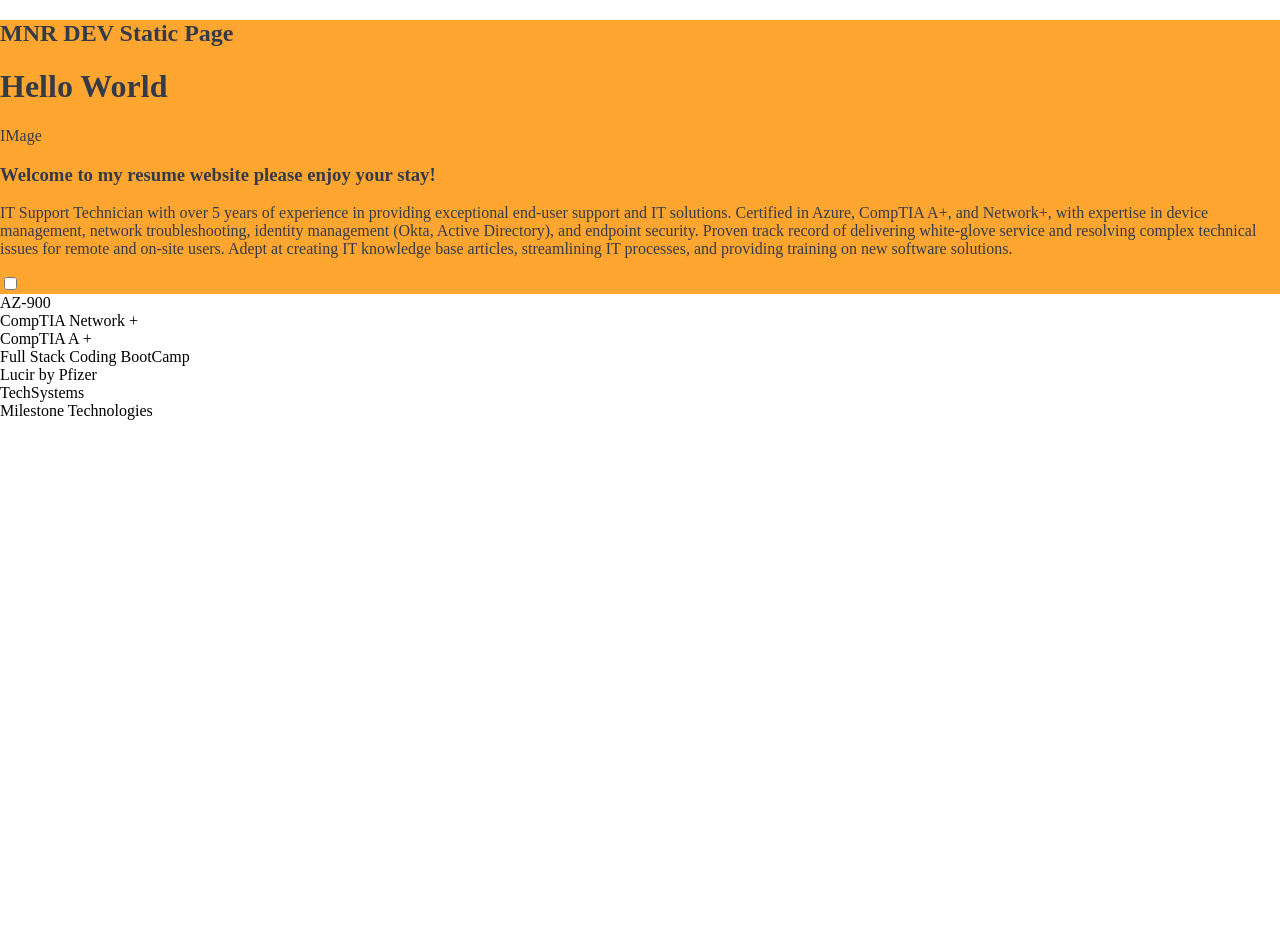
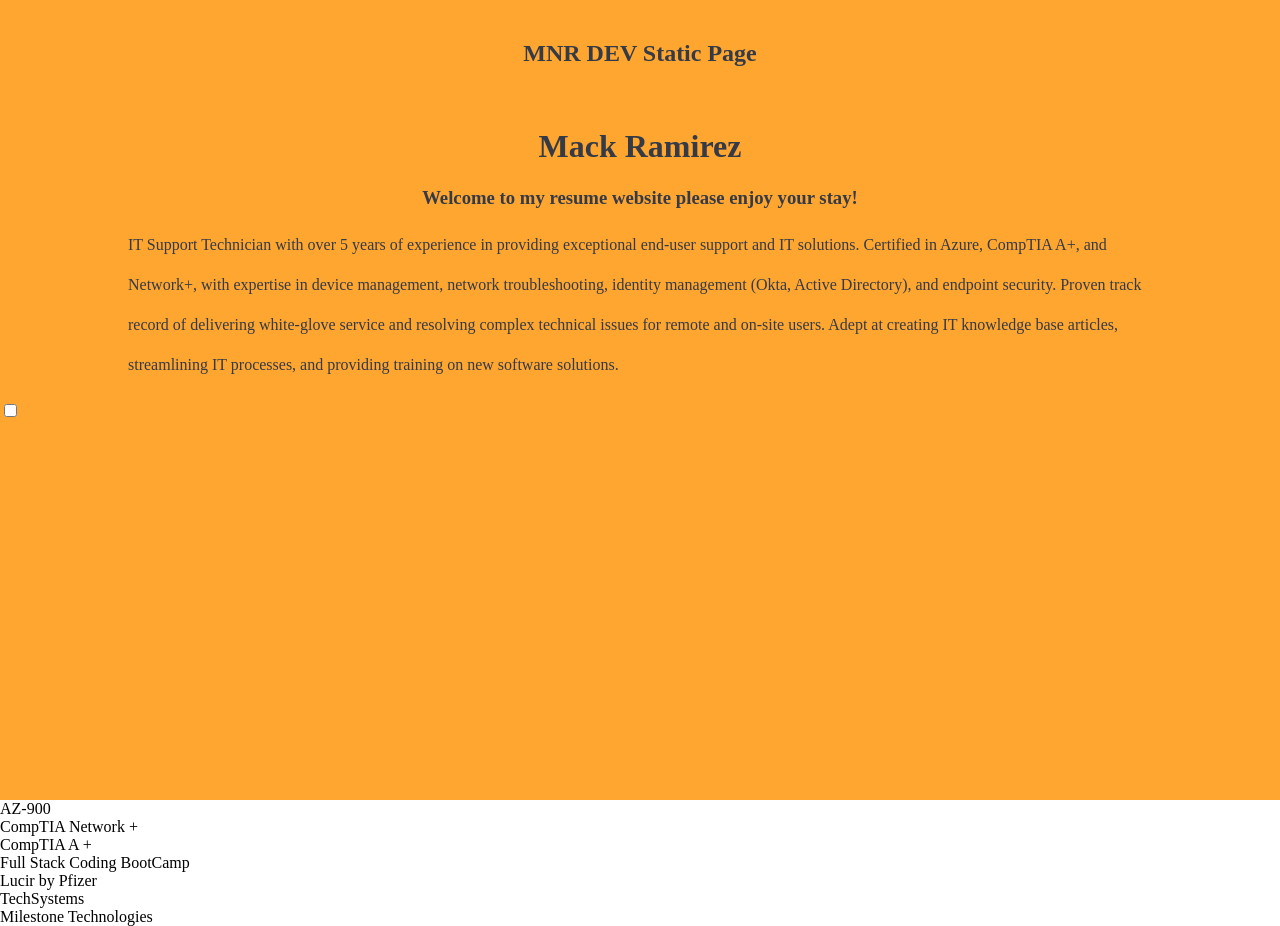
Before and after one commit to MNRSkills/MyResumeMack, a plain HTML site: page index.html in a window 1280 px wide. Before the commit the page ends 820 px from the top, so only its background shows below. Drawn offline with Linux system fonts and the light colour scheme.

Commit message:
Hero section has been style a bit

```diff
--- a/index.html
+++ b/index.html
@@ -11,9 +11,9 @@
       <nav>
         <h1>MNR DEV Static Page</h1>
       </nav>
-      <div>
-        <h1>Hello World</h1>
-        <div class="simple-image">IMage</div>
+      <div class="hero-bg">
+        <h1>Mack Ramirez</h1>
+        <div class="simple-image"></div>
 
         <h3>Welcome to my resume website please enjoy your stay!</h3>
         <p>
--- a/styles/main.css
+++ b/styles/main.css
@@ -1,5 +1,4 @@
 body {
-  height: 100vh;
   padding: 0;
   margin: 0;
   --body-bg: #f4f4f9;
@@ -10,11 +9,39 @@ body {
 }
 
 header {
+  height: 100vh;
   background-color: var(--main-header);
   color: var(--font-color-p);
+  margin: auto;
 }
 
-section {
+header .hero-bg {
+  display: flex;
+  justify-content: center;
+  align-items: center;
+  flex-direction: column;
+}
+
+header .hero-bg h3 {
+  margin: auto;
+  text-align: center;
+}
+
+header .hero-bg p {
+  max-width: 80%;
+  line-height: 40px;
+}
+nav {
+  display: flex;
+  justify-content: center;
+  align-items: center;
+  padding: 20px 20px;
+}
+
+section .skills-certs {
+  display: grid;
+  grid-template-columns: repeat(2, 1fr);
+  grid-template-rows: repeat(2, 1fr);
 }
 
 footer {
```
